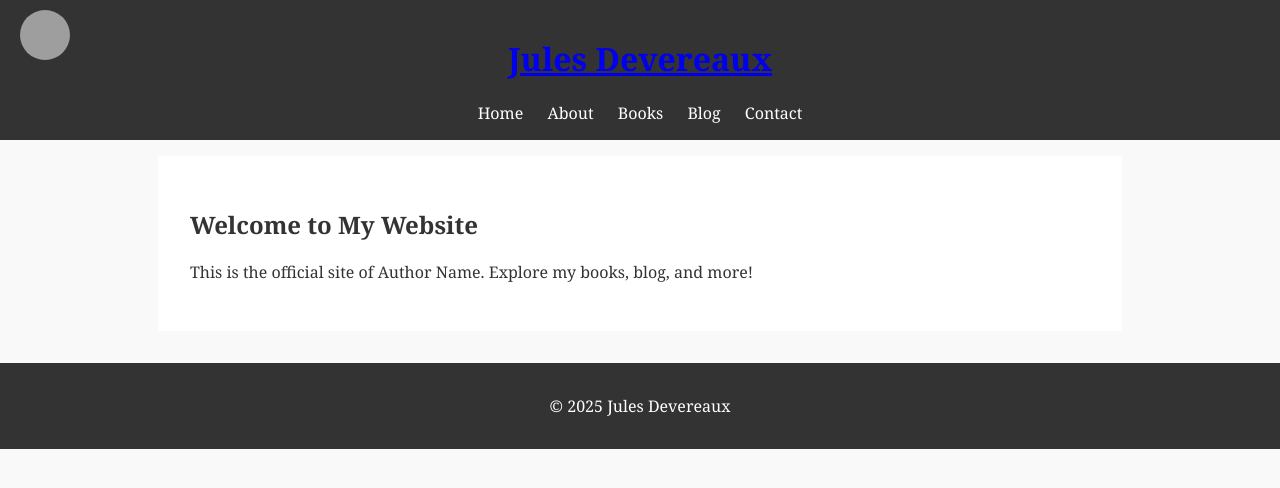
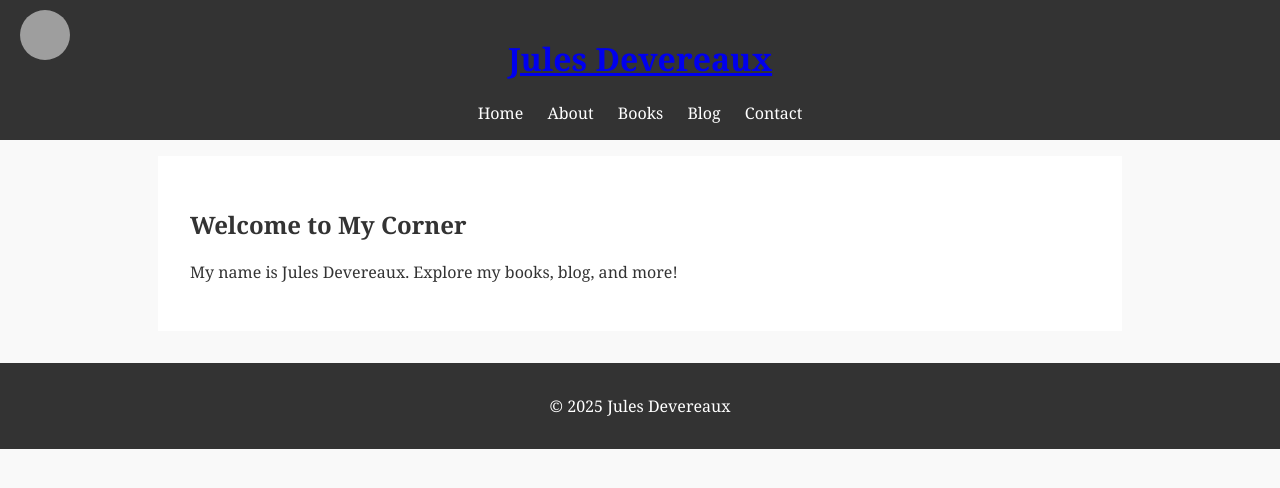
Before and after one commit to julesdevereaux/julesdevereaux.github.io, a Jekyll site: the page built from index.html, in a window 1280 px wide. Shown: the top 488 px of the page. Built offline with Jekyll 4.4.1, drawn with Linux system fonts in a browser that asks for light colours; grey boxes are pictures that could not be loaded.

Commit message:
Update index.html

```diff
--- a/index.html
+++ b/index.html
@@ -3,5 +3,5 @@ layout: default
 title: Home
 ---
 
-<h2>Welcome to My Website</h2>
-<p>This is the official site of Author Name. Explore my books, blog, and more!</p>
+<h2>Welcome to My Corner</h2>
+<p>My name is Jules Devereaux. Explore my books, blog, and more!</p>
```
